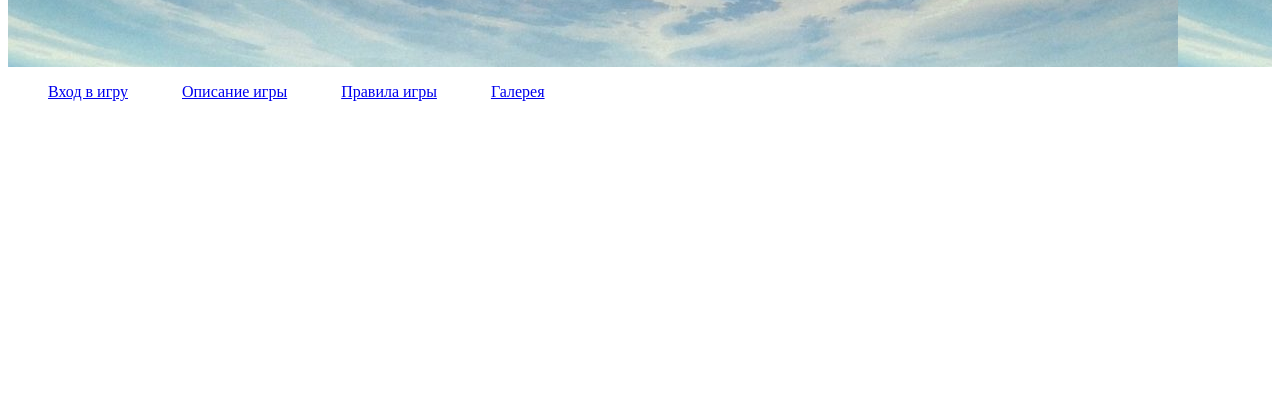
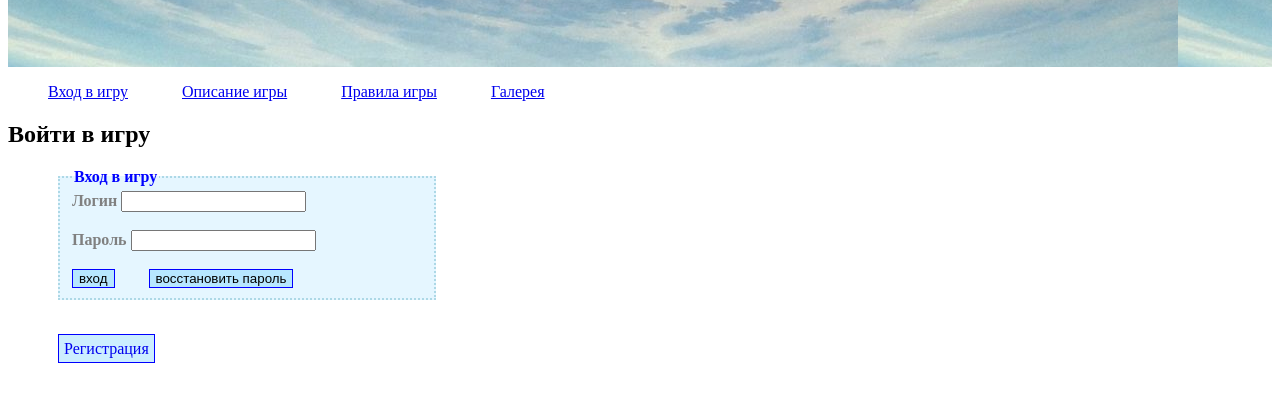
Before and after one commit to AlekseyLit/rk1, a plain HTML site: page index.html in a window 1280 px wide. Shown: the part 141-542 px from the top of the page. Drawn offline with Linux system fonts and the light colour scheme.

Commit message:
вход в игру

```diff
--- a/index.html
+++ b/index.html
@@ -22,5 +22,39 @@
 </ul>
 </nav>
 
+
+
+<main>
+
+
+<section id="start">
+
+<form action="page2.html">
+<h2>Войти в игру</h2>
+<fieldset>
+<legend>Вход в игру</legend>
+<label>Логин
+<input type="text" name="login">
+</label>
+<br>
+<br>
+<label>Пароль
+<input type="password" name="password">
+</label>
+<br>
+<br>
+<input class="color" type="submit" name="start" value="вход">
+<input class="margin color" type="submit" name="reconstruct" value="восстановить пароль">
+</fieldset>
+</form>
+<a class="button" href="page2.html">Регистрация</a>
+</section>
+
+
+
+
+</main>
+
+
 </body>
 </html>
--- a/style.css
+++ b/style.css
@@ -23,3 +23,54 @@ nav ul li{
 	display:inline-block;
 	margin-right:50px;
 }
+
+
+
+
+
+/*Вход в игру*/
+.color{
+	background-color:hsla(200,100%,50%,0.2);
+	border:1px solid blue;
+}
+.margin{
+	margin-left:30px;
+}
+.margin:hover{ /*кнопка меняет цвет*/
+	color:red;
+	transition:1s;
+}
+fieldset{
+	width:350px;
+	background-color:hsla(200,100%,50%,0.1);
+	border:2px dotted lightblue;
+	margin-bottom:40px;
+	margin-left:50px;
+}
+fieldset:hover{  /*поле для форм меняет цвет*/
+	transition:1s;
+	background-color:hsla(100,100%,60%,0.1);
+	border:2px dotted yellowgreen;
+}
+fieldset div{
+	margin-bottom:30px;
+}
+fieldset div input{
+	float:right;
+
+}
+legend{
+	color:blue;
+	font-weight:bold;
+}
+label{
+	color:gray;
+	font-weight:bold;
+}
+.button{
+	background-color:hsla(200,100%,50%,0.2);
+	border:1px solid blue;
+	text-decoration:none;
+	padding:5px;
+	margin-left:50px;
+}
```
